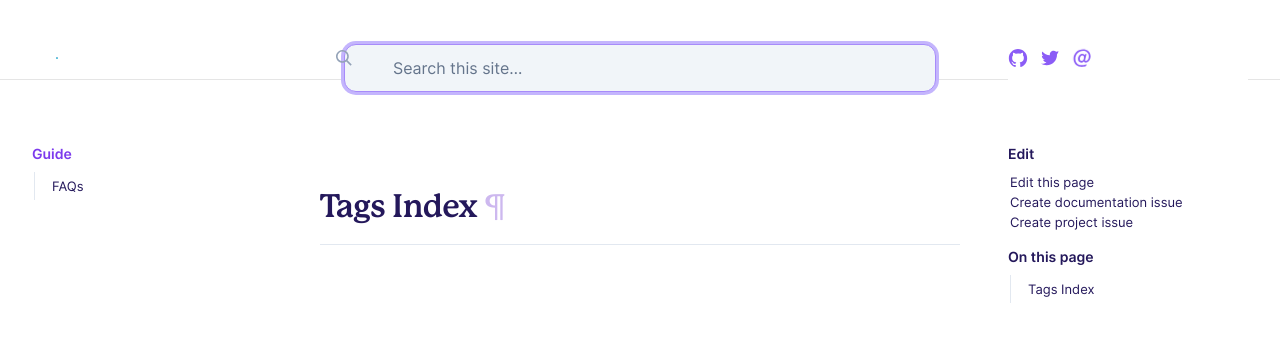
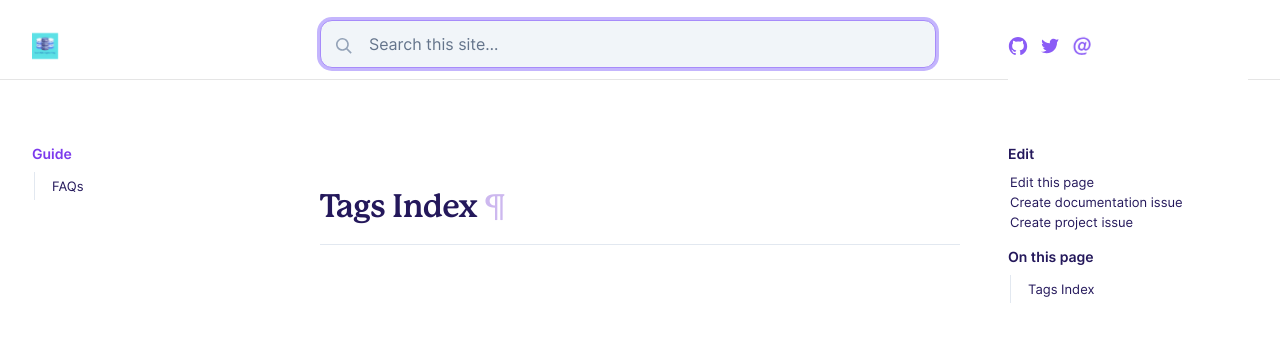
Before and after one commit to learndataengineering/learndataengineering.guide, a Jekyll site: the page built from pages/tags.html, in a window 1280 px wide. Shown: the top 342 px of the page. Built offline with Jekyll 4.4.1, drawn with Linux system fonts in a browser that asks for light colours.

Commit message:
Chnage .DocSearch-Button-Container attributes

```diff
--- a/assets/css/docsearch.css
+++ b/assets/css/docsearch.css
@@ -81,11 +81,7 @@
 }
 
 .DocSearch-Button-Container {
-  padding: 0 1.5rem 0 1.5rem
-}
-
-.DocSearch-Button-Container2 {
-  padding: 0 1.5rem 0 1.5rem
+  padding: 0 1.5rem 0 0
 }
 
 .DocSearch-Button-Placeholder {
```
